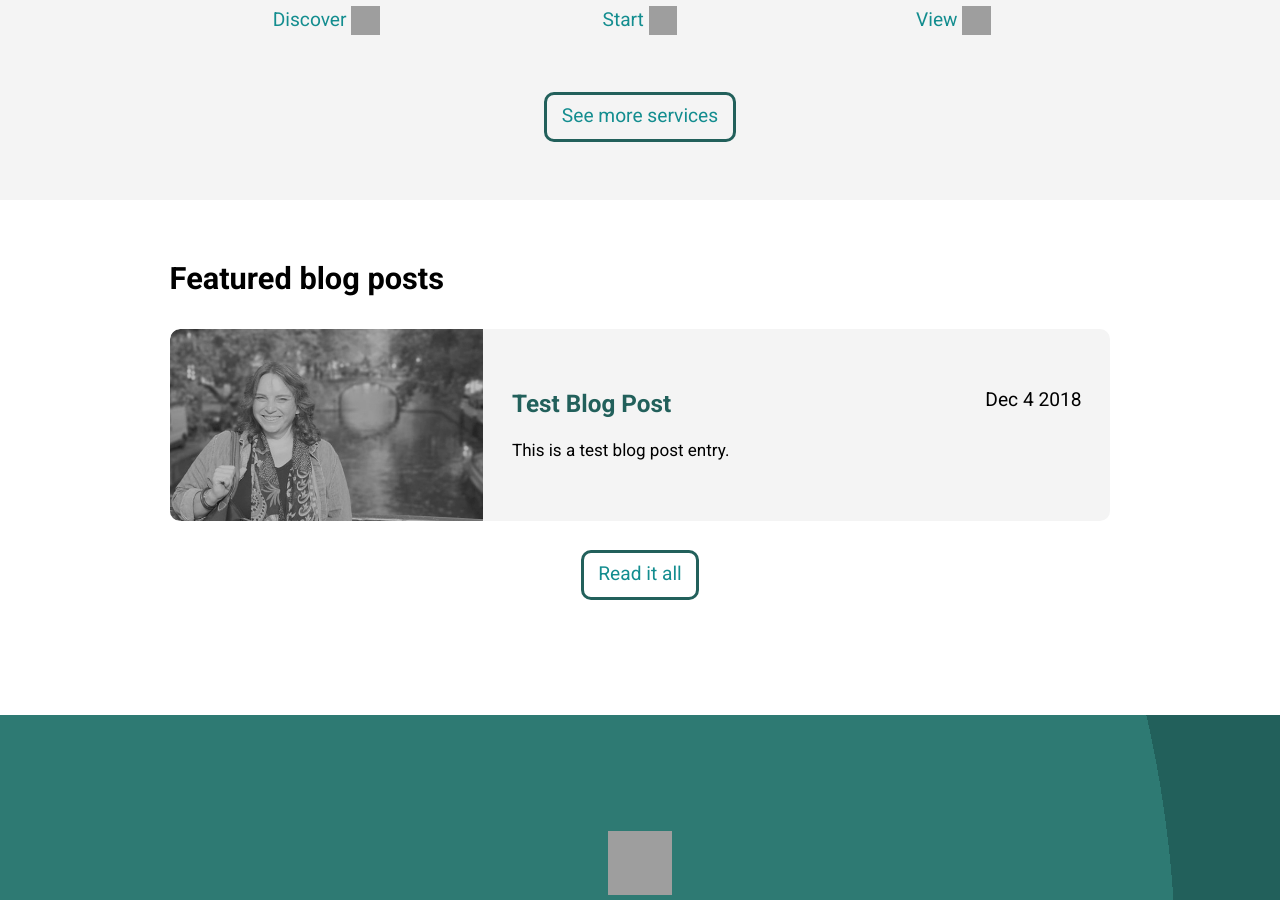
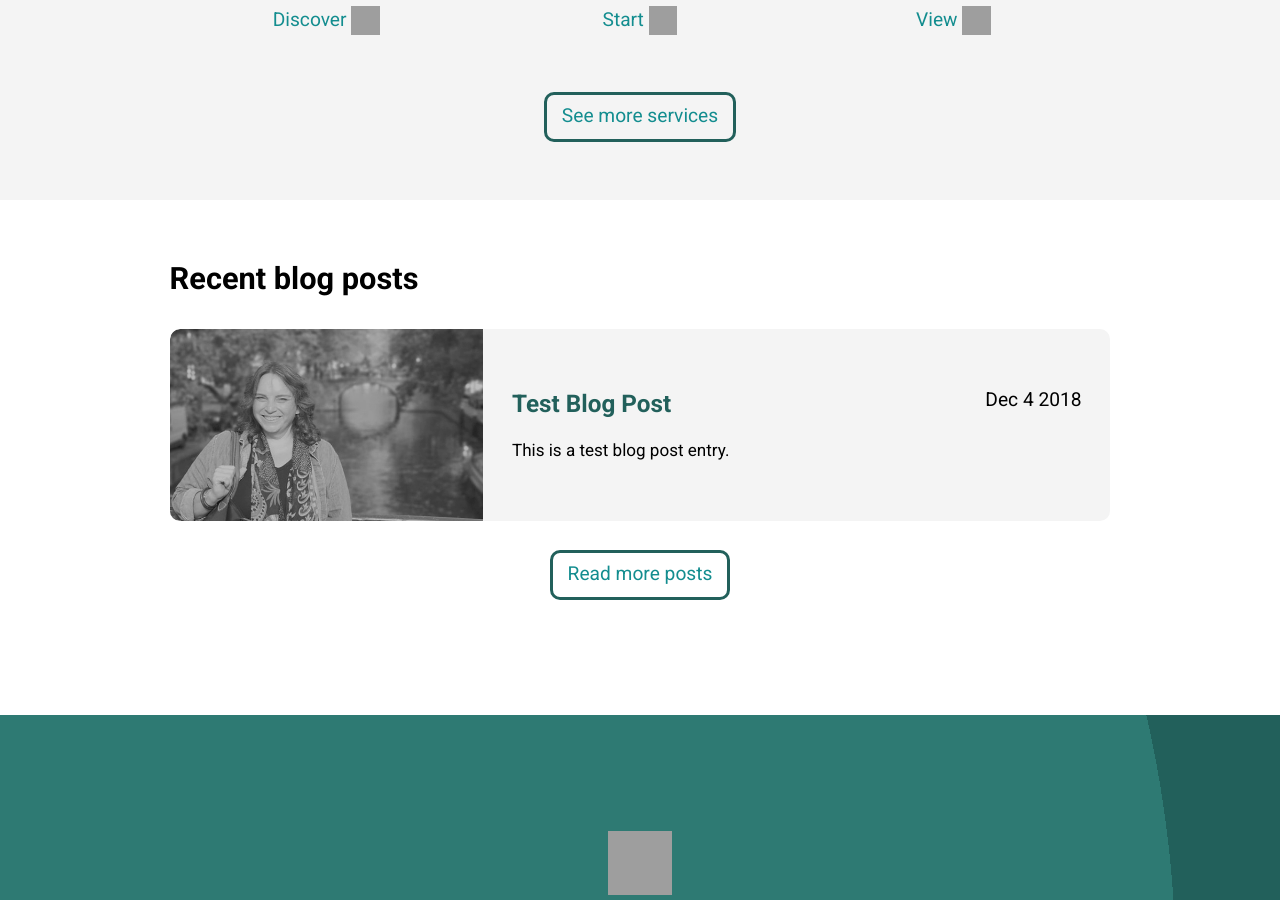
Before and after one commit to AlexSpagnuolo/rozross, a Jekyll site: the page built from index.html, in a window 1280 px wide and 900 px high, scrolled down 1093 px. Built offline with Jekyll 4.4.1, drawn with Linux system fonts in a browser that asks for light colours; grey boxes are pictures that could not be loaded.

Commit message:
Rename some things

```diff
--- a/index.html
+++ b/index.html
@@ -105,7 +105,7 @@ client-name: Pat
 <section class="wrapper gutter push-2">
 
   <div>
-    <h2>Featured blog posts</h2>
+    <h2>Recent blog posts</h2>
   </div>
 
   {% for post in site.posts limit:2 %}
@@ -117,7 +117,7 @@ client-name: Pat
 
   <div class="text-center">
     <a href="{{site.baseurl}}/blog/" itemprop="url">
-      <button class="push-2 ghost-btn">Read it all</button>
+      <button class="push-2 ghost-btn">Read more posts</button>
     </a>
   </div>
 </section>
```
